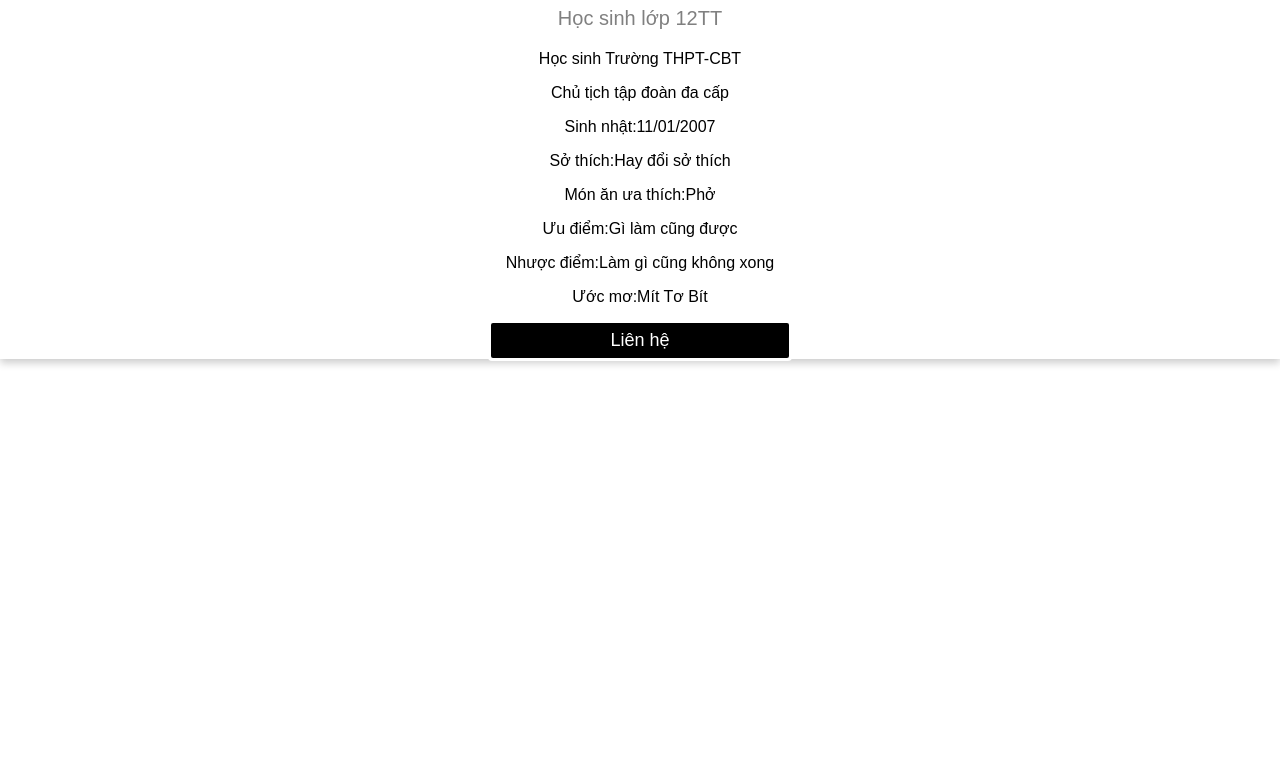
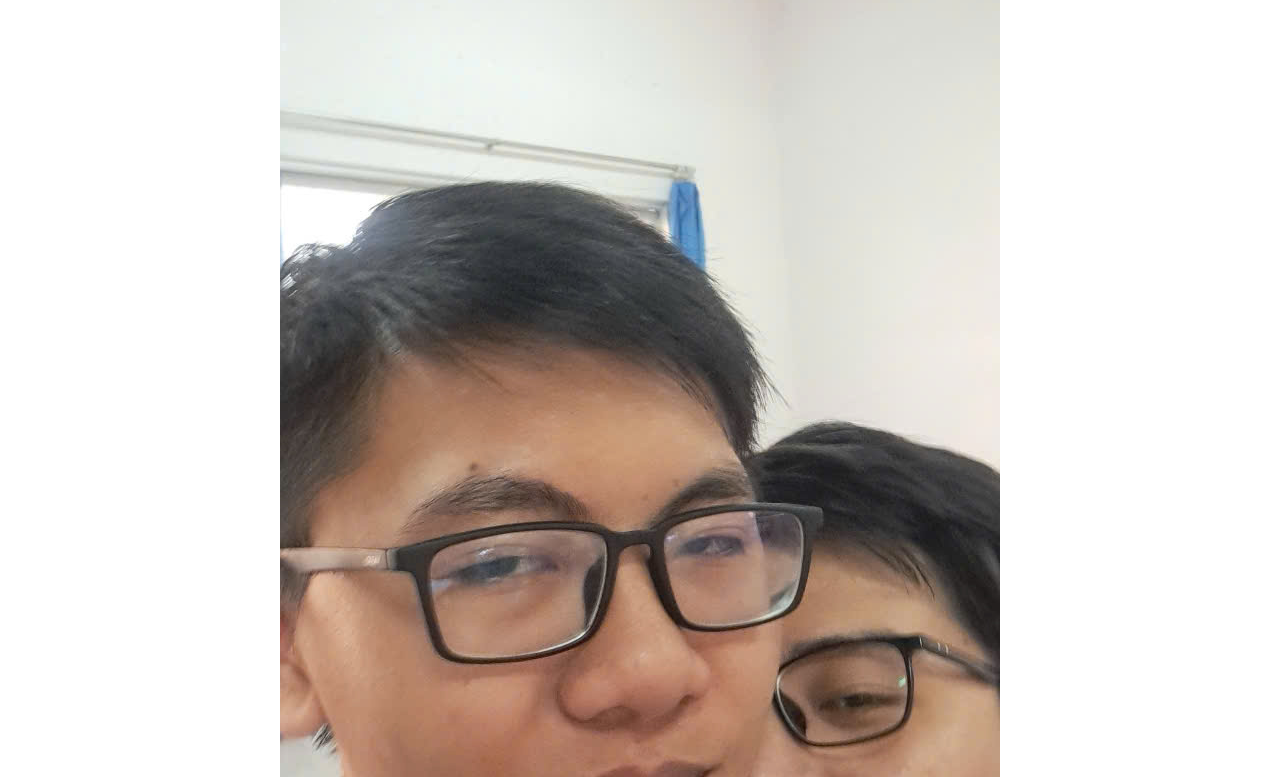
Before and after one commit to Ski-BLG/AniGuard, a plain HTML site: page tupro.html in a window 1280 px wide. Shown: the part 141-918 px from the top of the page. Before the commit the page ends 800 px from the top, so only its background shows below. Drawn offline with Linux system fonts and the light colour scheme.

Commit message:
tupro.html

```diff
--- a/tupro.html
+++ b/tupro.html
@@ -66,7 +66,7 @@
             <a href="aboutus.html">About us</a>
         </div>
         <div class="card">
-            <img src="tu,jpg" style="align-items: center;">
+            <img src="tu.jpg" style="align-items: center;">
             <h1>Thanh Tú</h1>
             <p class="title">Học sinh lớp 12TT</p>
             <p>Học sinh Trường THPT-CBT</p>
```
